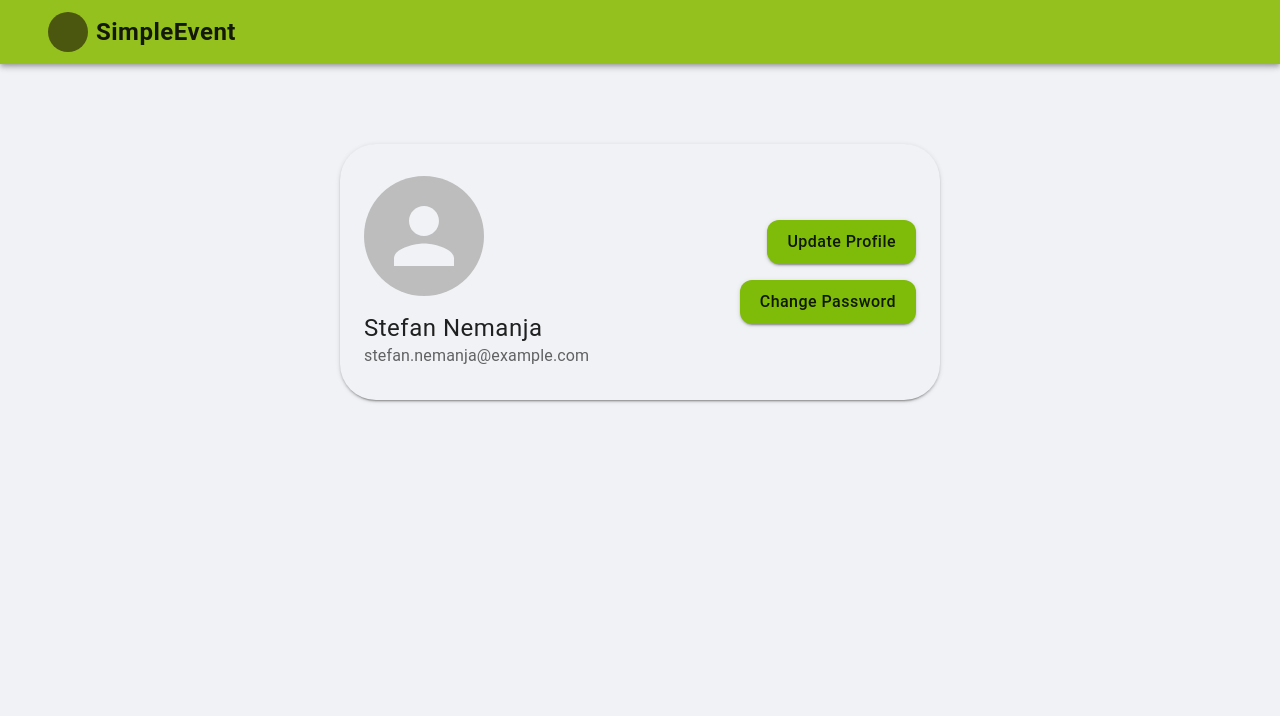
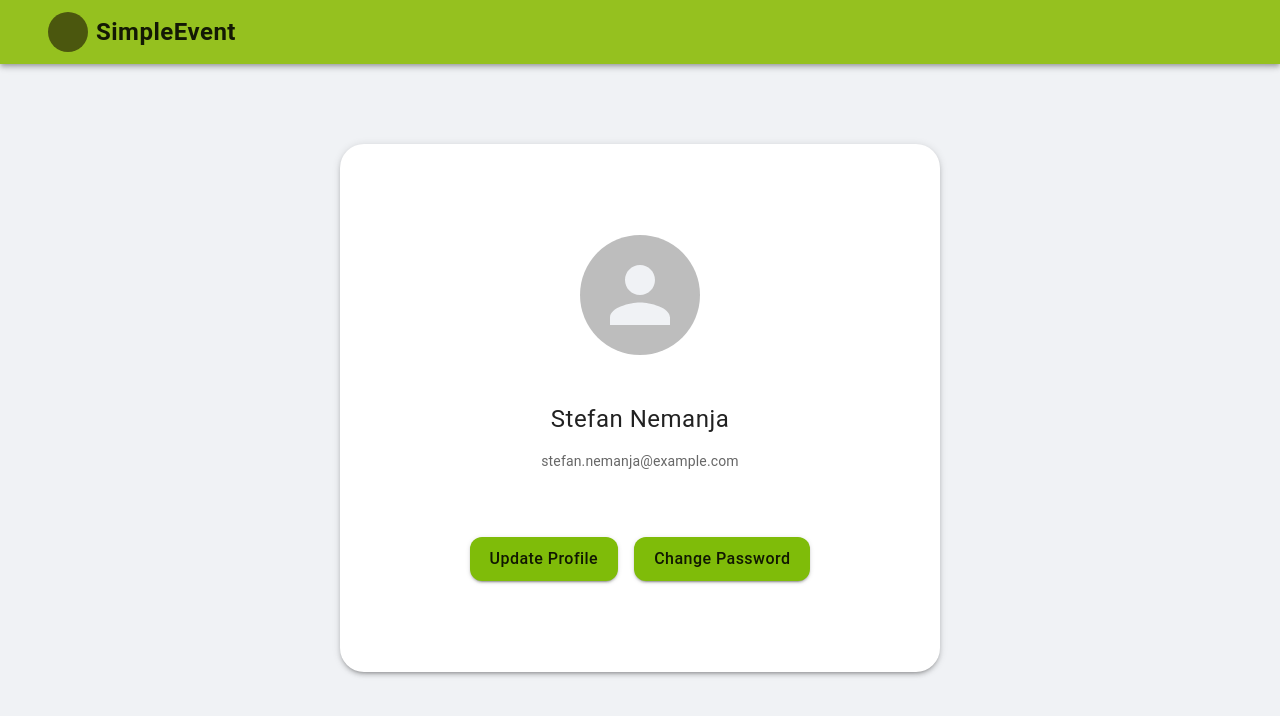
Before and after one commit to milan-marjanov/praksa-fe, a React (Vite) app: page /myprofile in a window 1280 px wide. Shown: the top 716 px of the page. Built offline with nearby package versions, Linux system fonts and the light colour scheme; no server answers; sample sign-in values are in the browser's storage; some icons are missing.

Commit message:
feat: add change profile picture option

```diff
--- a/src/components/login/LoginForm.tsx
+++ b/src/components/login/LoginForm.tsx
@@ -41,7 +41,7 @@ export default function LoginForm() {
       }
 
       if (decoded.role === 'USER') {
-        navigate('/userHomePage');
+        navigate('/home');
       } else if (decoded.role === 'ADMIN') {
         navigate('/admin');
       } else {
--- a/src/components/profile/ChangePfpModal.tsx
+++ b/src/components/profile/ChangePfpModal.tsx
@@ -0,0 +1,87 @@
+import React, { useState } from 'react';
+import { Modal, Box, Typography, Button, Avatar, IconButton } from '@mui/material';
+import PhotoCameraIcon from '@mui/icons-material/PhotoCamera';
+import buttonStyle from '../../styles/buttonStyle';
+
+const style = {
+  position: 'absolute' as const,
+  top: '50%',
+  left: '50%',
+  transform: 'translate(-50%, -50%)',
+  bgcolor: 'background.paper',
+  p: 4,
+  borderRadius: 2,
+  boxShadow: 24,
+};
+
+export interface ChangePfpModalProps {
+  open: boolean;
+  onClose(): void;
+  onUpload(file: File): Promise<void>;
+}
+
+export function ChangePfpModal({ open, onClose, onUpload }: ChangePfpModalProps) {
+  const [file, setFile] = useState<File | null>(null);
+  const [preview, setPreview] = useState<string | null>(null);
+  const [error, setError] = useState<string | null>(null);
+
+  const handleFileChange = (e: React.ChangeEvent<HTMLInputElement>) => {
+    const f = e.target.files?.[0] ?? null;
+    setFile(f);
+    setPreview(f ? URL.createObjectURL(f) : null);
+  };
+
+  const handleUpload = async () => {
+    if (!file) {
+      setError('Izaberi fajl pre slanja');
+      return;
+    }
+    setError(null);
+    try {
+      await onUpload(file);
+      onClose();
+    } catch (e: any) {
+      setError(e.message || 'Greška pri uploadu');
+    }
+  };
+
+  return (
+    <Modal open={open} onClose={onClose}>
+      <Box sx={style}>
+        <Typography variant="h6" gutterBottom>
+          Promeni profilnu sliku
+        </Typography>
+
+        <Box display="flex" justifyContent="center" mb={2}>
+          <Avatar src={preview || undefined} sx={{ width: 100, height: 100 }} />
+        </Box>
+
+        <input
+          accept="image/*"
+          style={{ display: 'none' }}
+          id="pfp-upload"
+          type="file"
+          onChange={handleFileChange}
+        />
+        <label htmlFor="pfp-upload">
+          <IconButton component="span">
+            <PhotoCameraIcon />
+          </IconButton>
+        </label>
+
+        {error && (
+          <Typography color="error" variant="body2" sx={{ mb: 2 }}>
+            {error}
+          </Typography>
+        )}
+
+        <Box display="flex" justifyContent="flex-end" mt={2}>
+          <Button sx={{ ...buttonStyle, mr: 1 }} onClick={onClose}>Otkaži</Button>
+          <Button variant="contained" sx={buttonStyle} onClick={handleUpload}>
+            Sačuvaj
+          </Button>
+        </Box>
+      </Box>
+    </Modal>
+  );
+}
--- a/src/pages/MyProfilePage.tsx
+++ b/src/pages/MyProfilePage.tsx
@@ -1,20 +1,23 @@
 import React, { useState } from 'react';
-import { Container, Box, Avatar, Typography, Button } from '@mui/material';
+import { Container, Box, Avatar, Typography, Button, IconButton } from '@mui/material';
 import { UpdateProfileModal } from '../components/profile/UpdateProfileModal';
 import { ChangePasswordModal } from '../components/profile/ChangePasswordModal';
-import { PasswordChangeRequestDTO } from '../types/User';
-import { changePassword } from '../services/userService';
+import { ChangePfpModal } from '../components/profile/ChangePfpModal';
+import { PasswordChangeRequestDTO, ChangeProfilePictureDTO } from '../types/User';
+import { changePassword, uploadProfilePicture } from '../services/userService';
 import { getCurrentUserId } from '../services/authService';
 import buttonStyle from '../styles/buttonStyle';
 
 const MyProfilePage: React.FC = () => {
-  const firstName = 'Stefan';
-  const lastName = 'Nemanja';
-  const email = 'stefan.nemanja@example.com';
-  const profilePictureUrl: string | null = null;
+  const [firstName] = useState('Stefan');
+  const [lastName] = useState('Nemanja');
+  const [email] = useState('stefan.nemanja@example.com');
+  const [profilePictureUrl, setProfilePictureUrl] = useState<string | null>(null);
 
   const [openUpdate, setOpenUpdate] = useState(false);
   const [openChangePwd, setOpenChangePwd] = useState(false);
+  const [openChangePfp, setOpenChangePfp] = useState(false);
+
   const id = getCurrentUserId();
 
   const handleUpdate = async (data: {
@@ -32,33 +35,52 @@ const MyProfilePage: React.FC = () => {
     setOpenChangePwd(false);
   };
 
+  const handleUploadPfp = async (file: File) => {
+    const dto: ChangeProfilePictureDTO = { profilePicture: file };
+    const url = await uploadProfilePicture(id, dto);
+    setProfilePictureUrl(url);
+    setOpenChangePfp(false);
+  };
+
   return (
     <Container
-      maxWidth="sm"
+      maxWidth={false}
       sx={{
+        width: '90vw',
+        maxWidth: 600,
+        mx: 'auto',
         my: 10,
-        p: 4,
-        backgroundColor: 'background.default',
-        borderRadius: 3,
-        boxShadow: 2,
+        p: 3,
+        bgcolor: 'background.paper',
+        borderRadius: 2,
+        boxShadow: 3,
       }}
     >
-      <Box display="flex" justifyContent="space-between" alignItems="center">
-        <Box display="flex" flexDirection="column" alignItems="flex-start">
-          <Avatar
-            src={profilePictureUrl || undefined}
-            alt={`${firstName} ${lastName}`}
-            sx={{ width: 120, height: 120, mb: 2 }}
-          />
-          <Typography variant="h5">
+      <Box
+        display="flex"
+        flexDirection="column"
+        alignItems="center"
+        justifyContent="space-evenly"
+        minHeight="60vh"
+      >
+        <Box display="flex" flexDirection="column" alignItems="center" gap={2}>
+          <IconButton onClick={() => setOpenChangePfp(true)} sx={{ p: 0 }}>
+            <Avatar
+              src={profilePictureUrl || undefined}
+              alt={`${firstName} ${lastName}`}
+              sx={{ width: 120, height: 120, marginBottom: 4 }}
+            />
+          </IconButton>
+
+          <Typography variant="h5" textAlign="center">
             {firstName} {lastName}
           </Typography>
-          <Typography variant="body1" color="textSecondary">
+          <Typography variant="body2" color="textSecondary" textAlign="center">
             {email}
           </Typography>
         </Box>
 
-        <Box display="flex" flexDirection="column" alignItems="flex-end" gap={2}>
+        <Box display="flex" justifyContent="center" gap={2}>
           <Button variant="contained" sx={buttonStyle} onClick={() => setOpenUpdate(true)}>
             Update Profile
           </Button>
@@ -78,6 +100,11 @@ const MyProfilePage: React.FC = () => {
         onClose={() => setOpenChangePwd(false)}
         onChangePassword={handleChangePassword}
       />
+      <ChangePfpModal
+        open={openChangePfp}
+        onClose={() => setOpenChangePfp(false)}
+        onUpload={handleUploadPfp}
+      />
     </Container>
   );
 };
--- a/src/pages/ProfilePage.tsx
+++ b/src/pages/ProfilePage.tsx
@@ -1,4 +1,3 @@
-// src/pages/ProfilePage.tsx
 import React from 'react';
 import { useParams, useNavigate } from 'react-router-dom';
 import { Container, Box, Avatar, Typography, Button, CircularProgress } from '@mui/material';
--- a/src/services/userService.ts
+++ b/src/services/userService.ts
@@ -6,6 +6,7 @@ import {
   UserProfileDTO,
   UpdateProfileRequestDTO,
   PasswordChangeRequestDTO,
+  ChangeProfilePictureDTO,
 } from '../types/User';
 
 export async function getAllUsers() {
@@ -48,3 +49,15 @@ export async function updateProfile(data: UpdateProfileRequestDTO) {
 export async function changePassword(id: number, dto: PasswordChangeRequestDTO) {
   await api.post(`/api/user/${id}/change-password`, dto);
 }
+
+export async function uploadProfilePicture(id: number, dto: ChangeProfilePictureDTO): Promise<string> {
+  const formData = new FormData();
+  formData.append('image', dto.profilePicture);
+
+  const response = await api.post<{ url: string }>(
+    `/api/user/${id}/upload-profile-picture`,
+    formData,
+    { headers: { 'Content-Type': 'multipart/form-data' } }
+  );
+  return response.data.url;
+}
--- a/src/types/User.ts
+++ b/src/types/User.ts
@@ -42,3 +42,7 @@ export interface PasswordChangeRequestDTO {
   newPassword: string;
   newPasswordConfirm: string;
 }
+
+export interface ChangeProfilePictureDTO {
+  profilePicture: File;
+}
```
